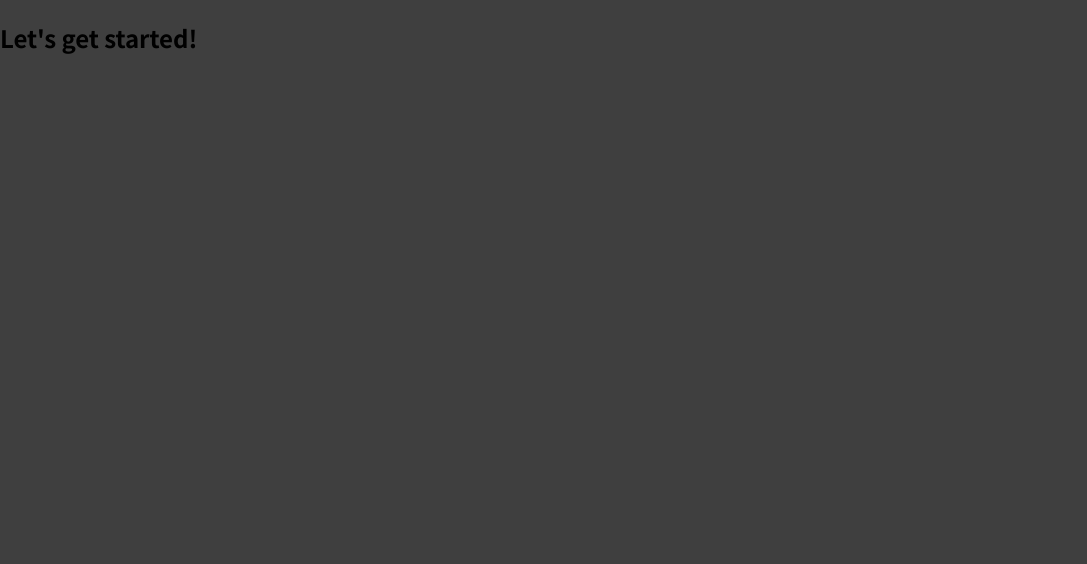
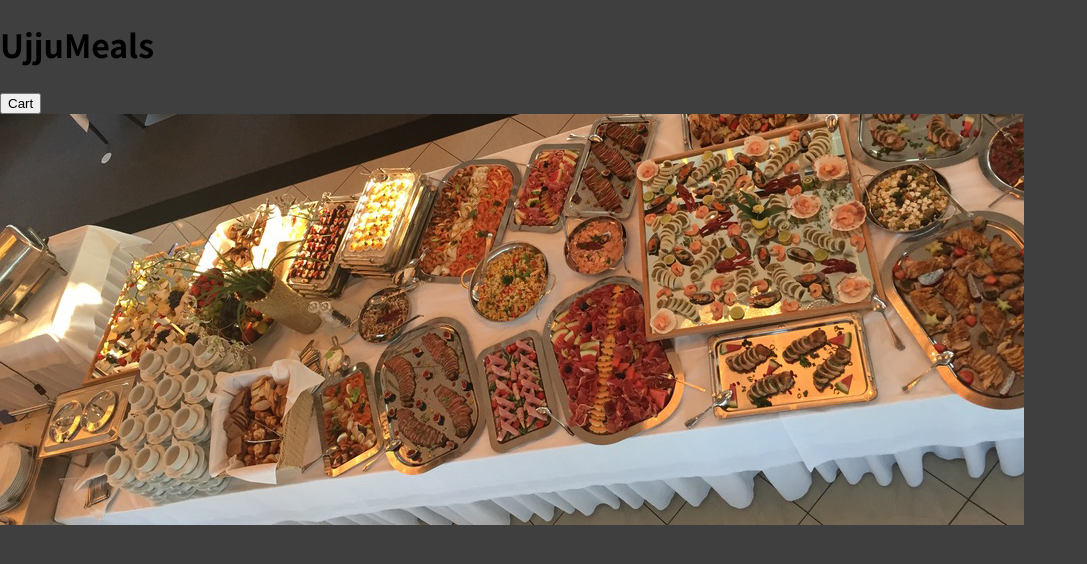
Before and after one commit to Ujjwalsharma7/Food_Order_App, a React (Create React App) app: page / in a window 1280 px wide. Shown: the top 564 px of the page, without its empty margins (0-1087 px from the left). Built offline with nearby package versions, Linux system fonts and the light colour scheme.

Commit message:
added header.js

```diff
--- a/src/App.js
+++ b/src/App.js
@@ -1,8 +1,11 @@
+import { Fragment } from "react";
+import Header from "./components/Layout/Header";
+
 function App() {
   return (
-    <div>
-      <h2>Let's get started!</h2>
-    </div>
+    <Fragment>
+      <Header />
+    </Fragment>
   );
 }
 
--- /dev/null
+++ b/src/components/Layout/Header.js
@@ -0,0 +1,17 @@
+import React from 'react'
+import mealsImage from '../../assets/meals.jpg'
+function Header() {
+  return (
+   <React.Fragment>
+    <header>
+        <h1>UjjuMeals</h1>
+        <button>Cart</button>
+    </header>
+    <div>
+        <img src={mealsImage} alt='A table full of delicious food' />
+    </div>
+   </React.Fragment>
+  )
+}
+
+export default Header
```
Also changed, not shown: src/assets/meals.jpg (added).
